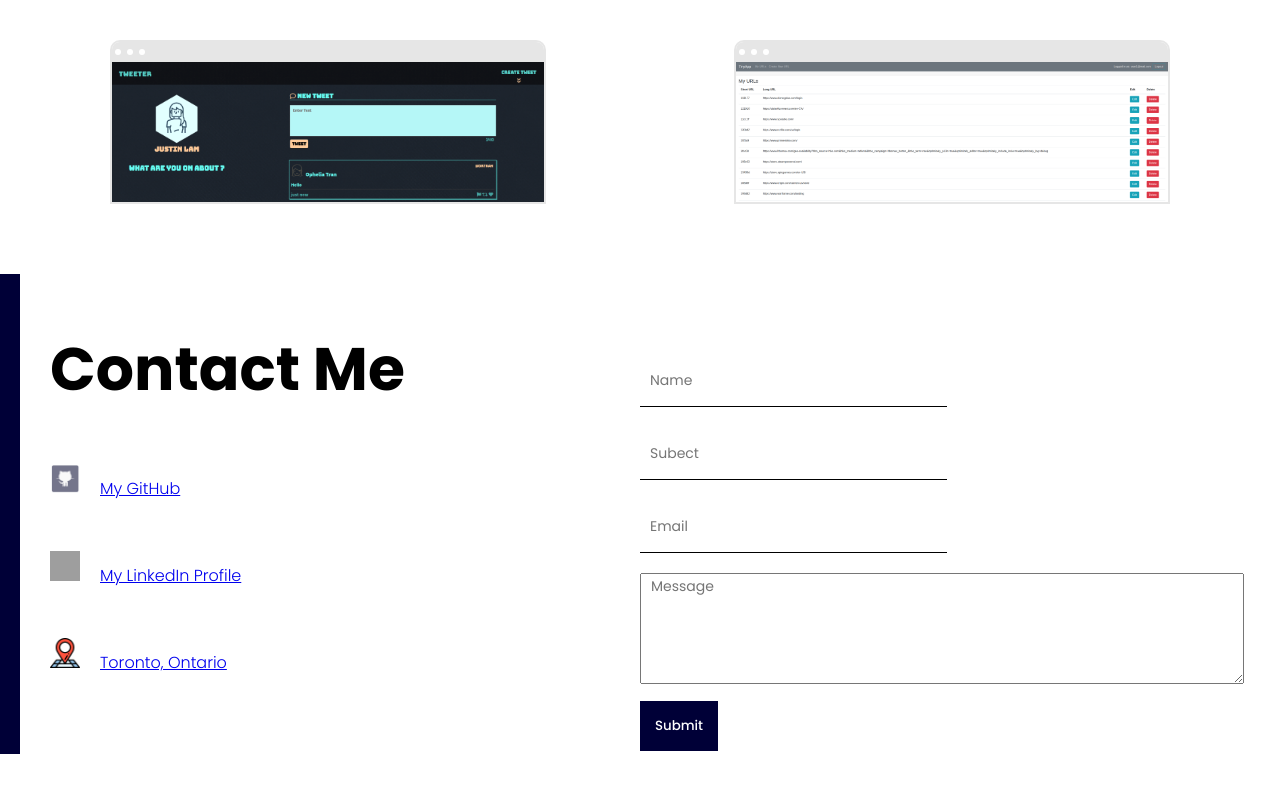
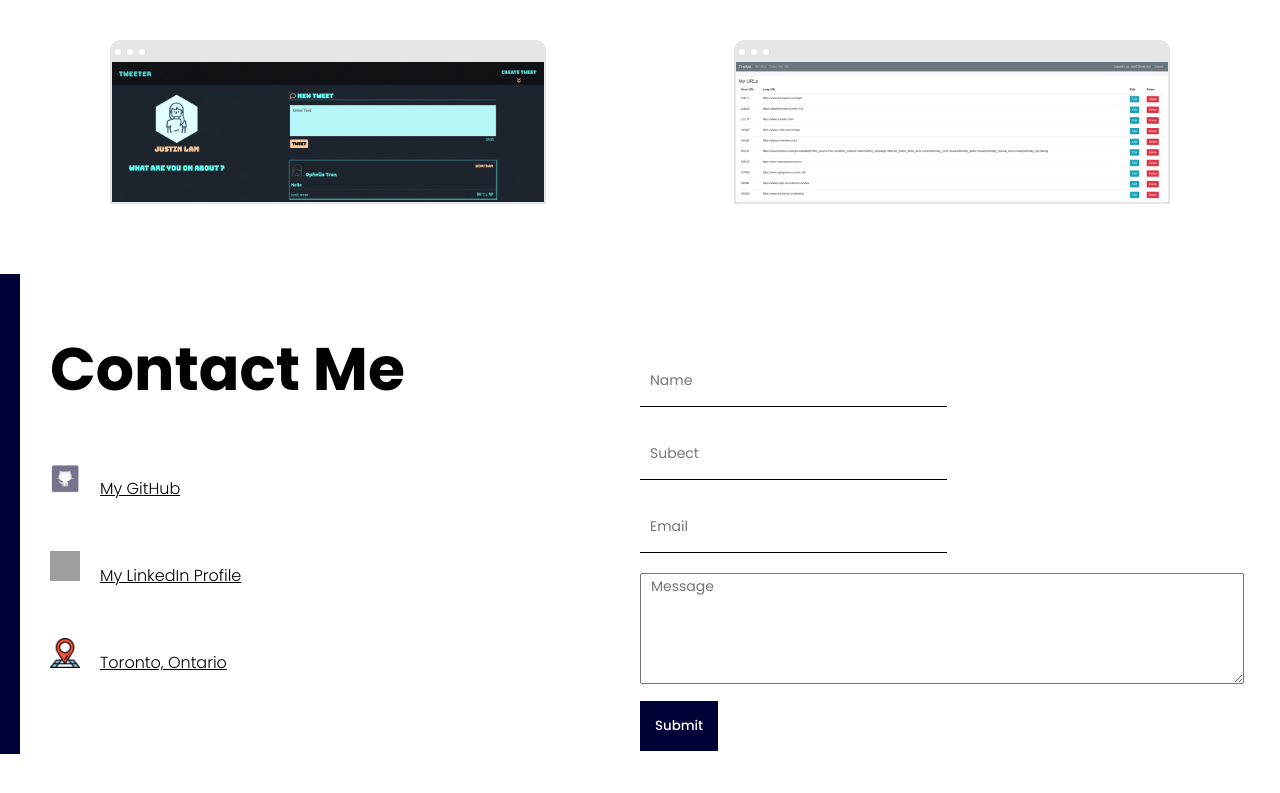
Before and after one commit to justinklam/portfolio, a React (Create React App) app: page / in a window 1280 px wide. Shown: the part 2178-2971 px from the top of the page. Built offline with nearby package versions, Linux system fonts and the light colour scheme; grey boxes are pictures that could not be loaded.

Commit message:
add in color: inherit for links

```diff
--- a/src/components/contact/contact.css
+++ b/src/components/contact/contact.css
@@ -38,6 +38,10 @@
   margin: 50px 0px;
   font-weight: 300;
   width: 70%;
+}
+
+.c-info-item > a{
+  color: inherit;
 }
 
 .c-icon {
```
